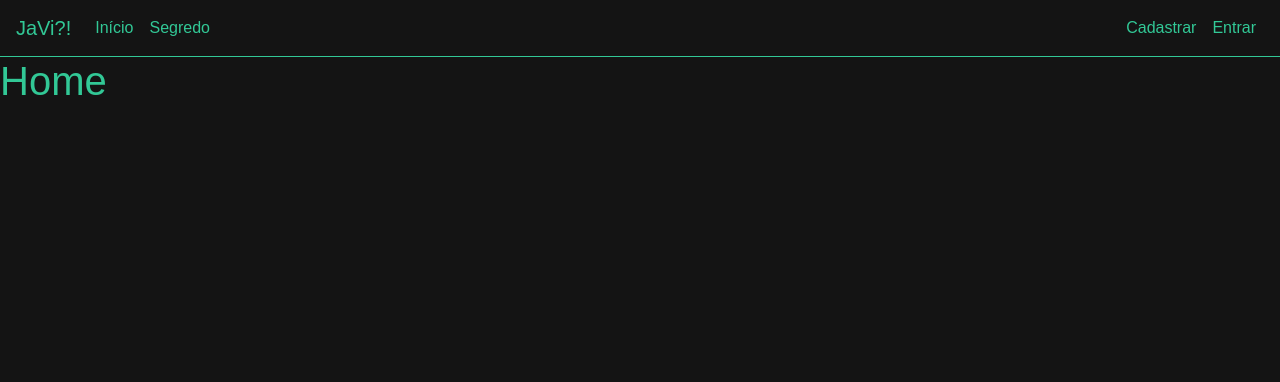
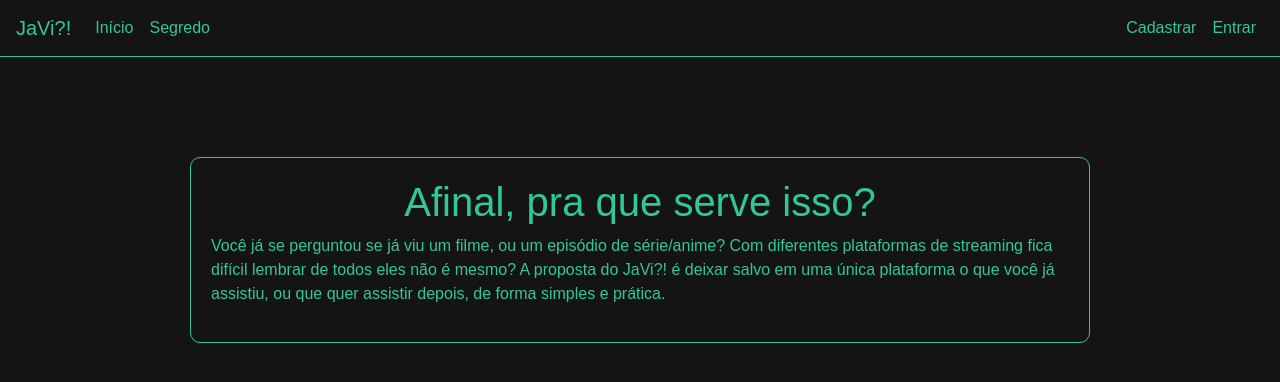
Before and after one commit to danilomacb/JaVi, a React (Create React App) app in the folder front/: page / in a window 1280 px wide. Shown: the top 382 px of the page. Built offline with nearby package versions, Linux system fonts and the light colour scheme.

Commit message:
creating home container

```diff
--- a/front/src/components/Home.js
+++ b/front/src/components/Home.js
@@ -1,7 +1,17 @@
 import React from "react";
 
 function Home() {
-  return <h1>Home</h1>;
+  return (
+    <div className="my-container my-home">
+      <h1 className="text-center">Afinal, pra que serve isso?</h1>
+      <p>
+        Você já se perguntou se já viu um filme, ou um episódio de série/anime? Com diferentes
+        plataformas de streaming fica difícil lembrar de todos eles não é mesmo? A proposta do
+        JaVi?! é deixar salvo em uma única plataforma o que você já assistiu, ou que quer assistir
+        depois, de forma simples e prática.
+      </p>
+    </div>
+  );
 }
 
 export default Home;
--- a/front/src/components/UserForm.js
+++ b/front/src/components/UserForm.js
@@ -6,7 +6,7 @@ function Login({ history, match }) {
 
   return (
     <Form
-      className="my-userform"
+      className="my-container my-userform"
       onSubmit={event => {
         event.preventDefault();
 
--- a/front/src/index.css
+++ b/front/src/index.css
@@ -26,14 +26,18 @@ input:-webkit-autofill:hover {
   border-bottom: 1px solid rgb(50, 200, 150);
 }
 
-.my-userform {
+.my-container {
   width: 90%;
-  max-width: 600px;
-  margin: auto;
-  margin-top: 100px;
+  margin: 100px auto 50px auto;
   border: 1px solid rgb(50, 200, 150);
   border-radius: 10px;
   padding: 20px;
+}
+.my-userform {
+  max-width: 600px;
+}
+.my-home {
+  max-width: 900px;
 }
 
 .my-button {
```
